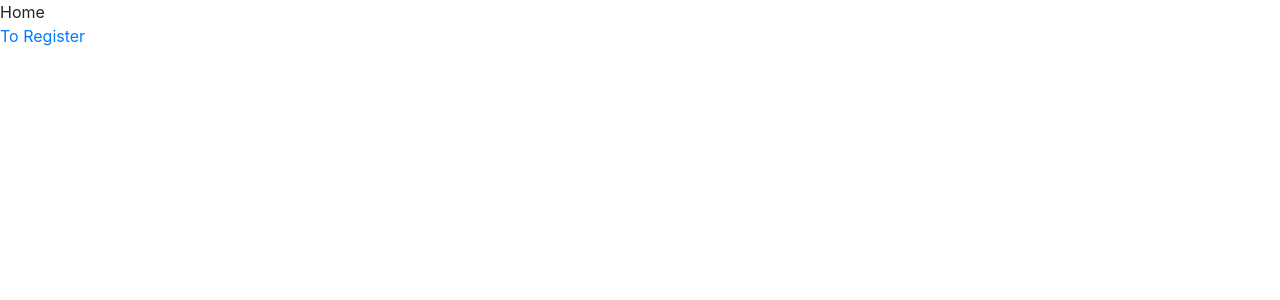
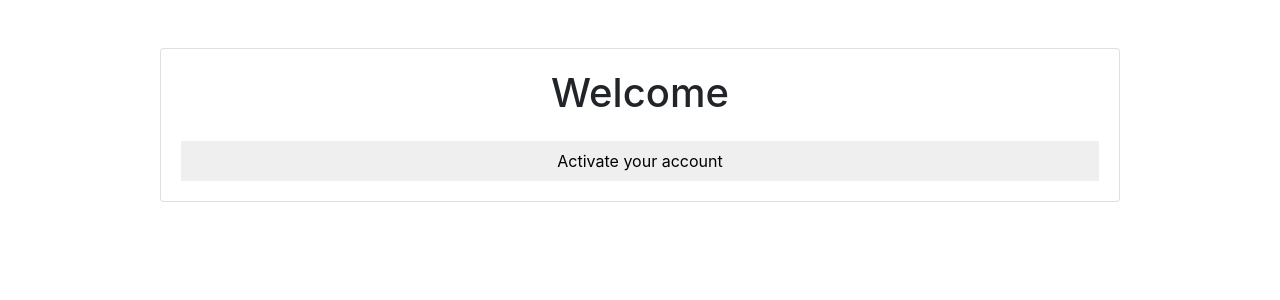
Before and after one commit to taehunlim/node_auth-basic, a React (Create React App) app in the folder client/: page /verify-email in a window 1280 px wide. Before the commit this address led to /. Shown: the top 300 px of the page. Built offline with nearby package versions, Linux system fonts and the light colour scheme.

Commit message:
Email verification Page

```diff
--- a/client/src/App.js
+++ b/client/src/App.js
@@ -3,6 +3,7 @@ import {BrowserRouter, Route, Switch, Redirect} from "react-router-dom";
 
 import Home from "./screens/Home";
 import Register from "./screens/Register";
+import Verification from "./screens/Verification";
 
 import "bootstrap/dist/css/bootstrap.min.css";
 import 'react-toastify/dist/ReactToastify.css';
@@ -13,6 +14,7 @@ function App() {
           <Switch>
               <Route path="/" exact render={ props => <Home {...props}/> } />
               <Route path="/register" render={ props => <Register {...props}/> } />
+              <Route path="/verify-email" render={ props => <Verification{...props}/> } />
               <Redirect to="/" />
           </Switch>
       </BrowserRouter>
--- a/client/src/screens/Home.js
+++ b/client/src/screens/Home.js
@@ -9,6 +9,12 @@ const Home = () => {
                 <Link to="/register">
                     To Register
                 </Link>
+
+            </div>
+            <div>
+                <Link to="/verify-email">
+                    To verification
+                </Link>
             </div>
         </div>
     );
--- /dev/null
+++ b/client/src/screens/Verification.js
@@ -0,0 +1,75 @@
+import React, {useState, useEffect} from 'react';
+import {Col, Card} from 'react-bootstrap';
+import {ToastContainer, toast} from 'react-toastify'
+import axios from 'axios';
+
+const Verification = ({match, history}) => {
+
+    const [formData, setFormData] = useState({
+        token: ""
+    });
+
+    useEffect(() => {
+        let token = match.params.token;
+
+        if(token) {
+            setFormData({...formData, token})
+        }
+    }, [match.params])
+
+    const {token} = formData;
+
+    const handleSubmit = e => {
+        e.preventDefault();
+        axios
+            .post("http://localhost:5000/account/verify-email", {
+                token
+            })
+            .then(res => {
+                setFormData({
+                    ...formData
+                })
+
+                toast.success(res.data.message)
+                window.setTimeout(() => {
+                    history.push('/')
+                }, 5500)
+            })
+            .catch(err => {
+                toast.error("Verification failed")
+            })
+    }
+
+    return (
+        <div>
+            <ToastContainer/>
+            <div className="d-flex justify-content-center">
+                <div className="text-center mt-5 w-75">
+                    <Card>
+
+                        <Card.Body>
+                            <h1>
+                                Welcome
+                            </h1>
+                            <form
+                                className="mt-4"
+                                onSubmit={handleSubmit}
+                            >
+                                <div>
+                                    <button
+                                        className="w-100 p-2 border-0"
+                                        type="submit"
+                                    >
+                                        Activate your account
+                                    </button>
+                                </div>
+                            </form>
+                        </Card.Body>
+                    </Card>
+                </div>
+            </div>
+        </div>
+    );
+};
+
+export default Verification;
```
